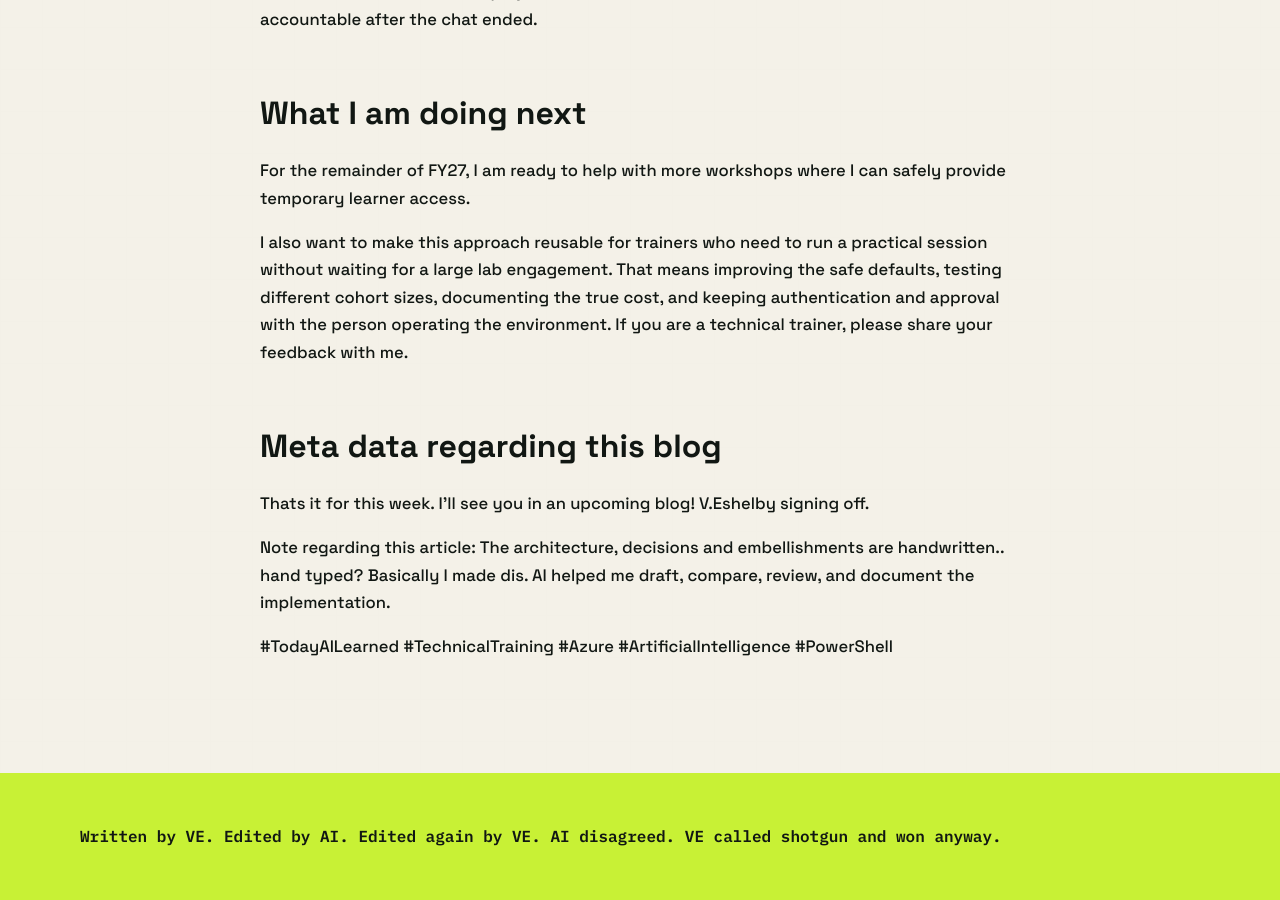
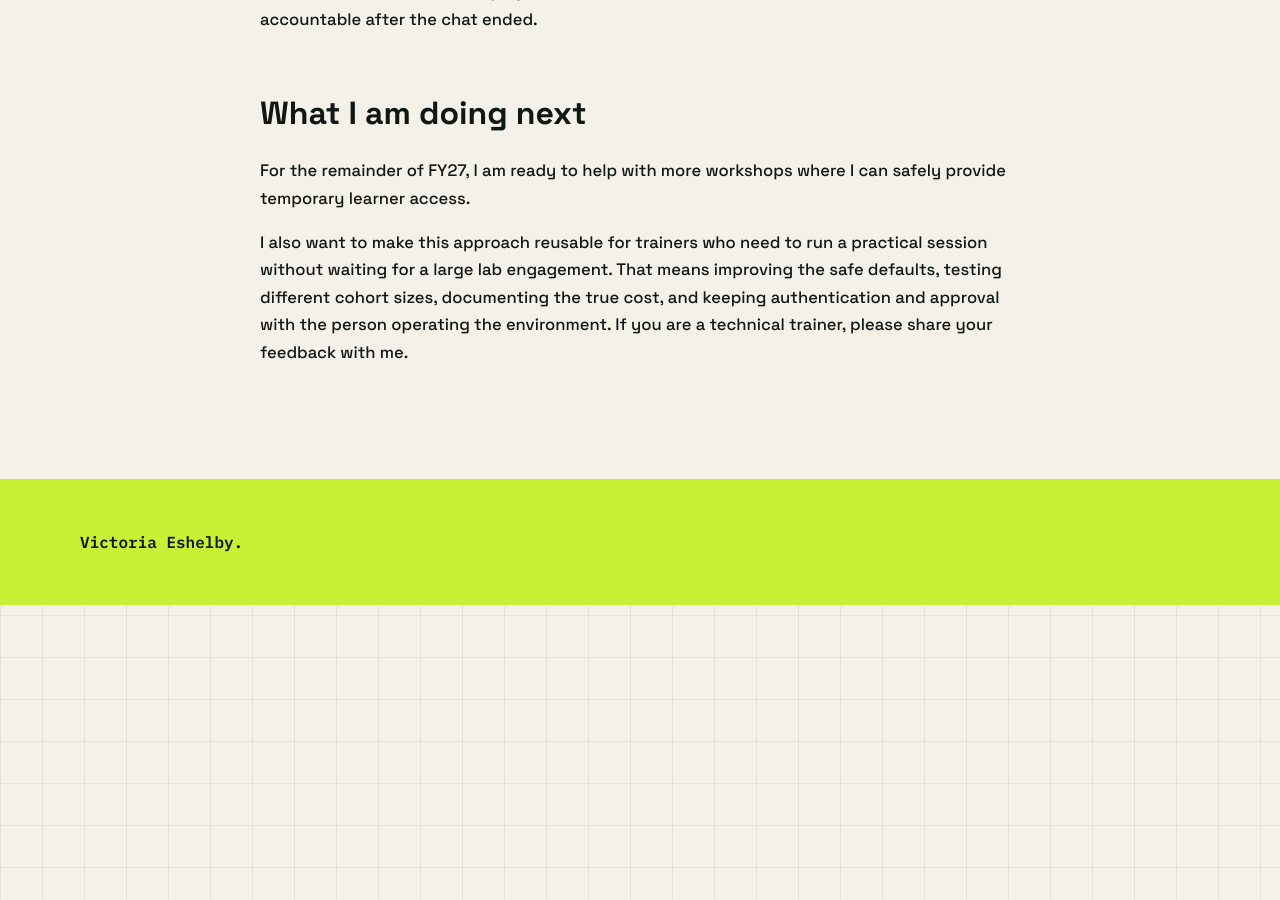
Before and after one commit to VEshelbyMTT/today-ai-learned, a Jekyll site: the page built from articles/2026/09/making-ai-my-implementation-minion.md, in a window 1280 px wide and 900 px high, scrolled down 15135 px. Built offline with Jekyll 4.4.1, drawn with Linux system fonts in a browser that asks for light colours.

Commit message:
Remove self-conscious AI slogans
Let the workshop article end on its next steps and reduce the site footer to the author's name.

Co-authored-by: Copilot <223556219+Copilot@users.noreply.github.com>

```diff
--- a/_layouts/default.html
+++ b/_layouts/default.html
@@ -29,7 +29,7 @@
     </main>
 
     <footer class="site-footer">
-      <p>Written by VE. Edited by AI. Edited again by VE. AI disagreed. VE called shotgun and won anyway.</p>
+      <p>Victoria Eshelby.</p>
     </footer>
   </body>
 </html>
--- a/articles/2026/09/making-ai-my-implementation-minion.md
+++ b/articles/2026/09/making-ai-my-implementation-minion.md
@@ -328,10 +328,3 @@ Those decisions needed the project context, the learner context, and a human who
 For the remainder of FY27, I am ready to help with more workshops where I can safely provide temporary learner access.
 
 I also want to make this approach reusable for trainers who need to run a practical session without waiting for a large lab engagement. That means improving the safe defaults, testing different cohort sizes, documenting the true cost, and keeping authentication and approval with the person operating the environment. If you are a technical trainer, please share your feedback with me.
-
-## Meta data regarding this blog
-Thats it for this week. I'll see you in an upcoming blog! V.Eshelby signing off.
-
-Note regarding this article: The architecture, decisions and embellishments are handwritten.. hand typed? Basically I made dis. AI helped me draft, compare, review, and document the implementation.
-
-#TodayAILearned #TechnicalTraining #Azure #ArtificialIntelligence #PowerShell
```
